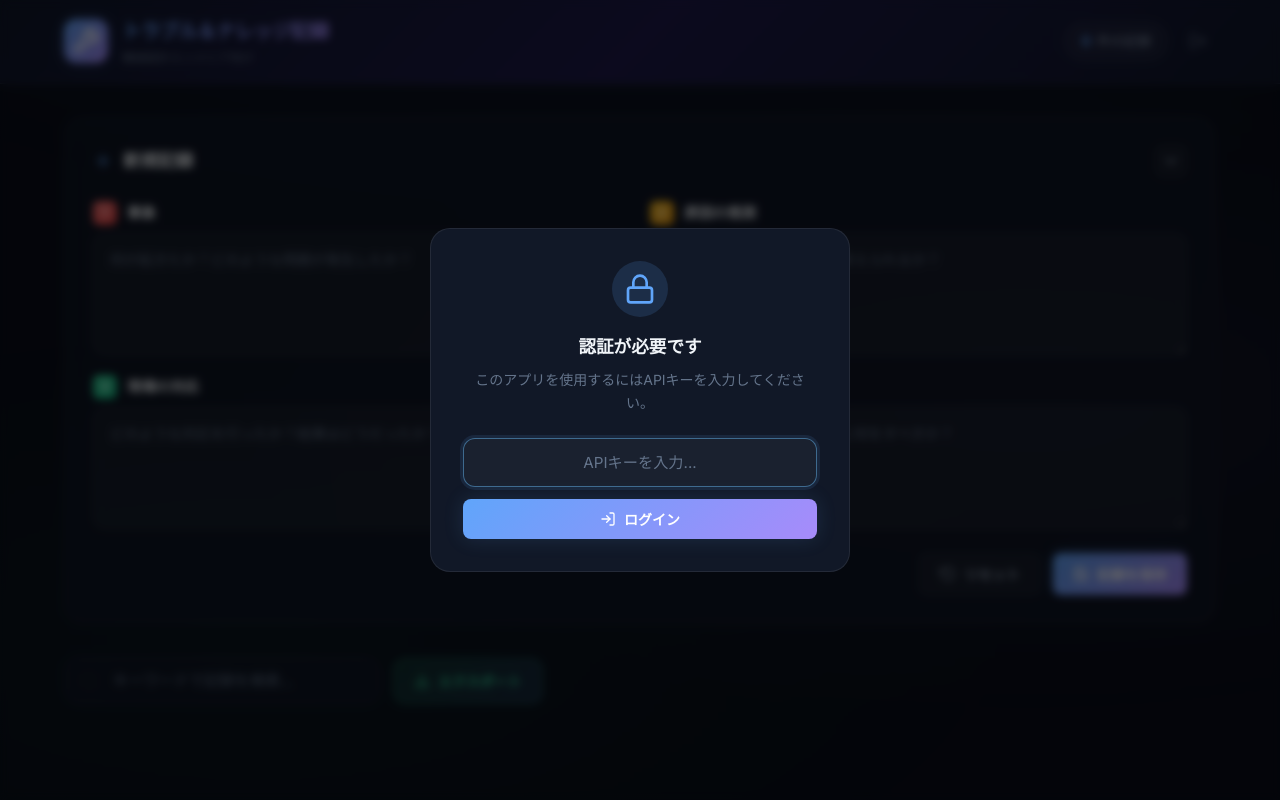
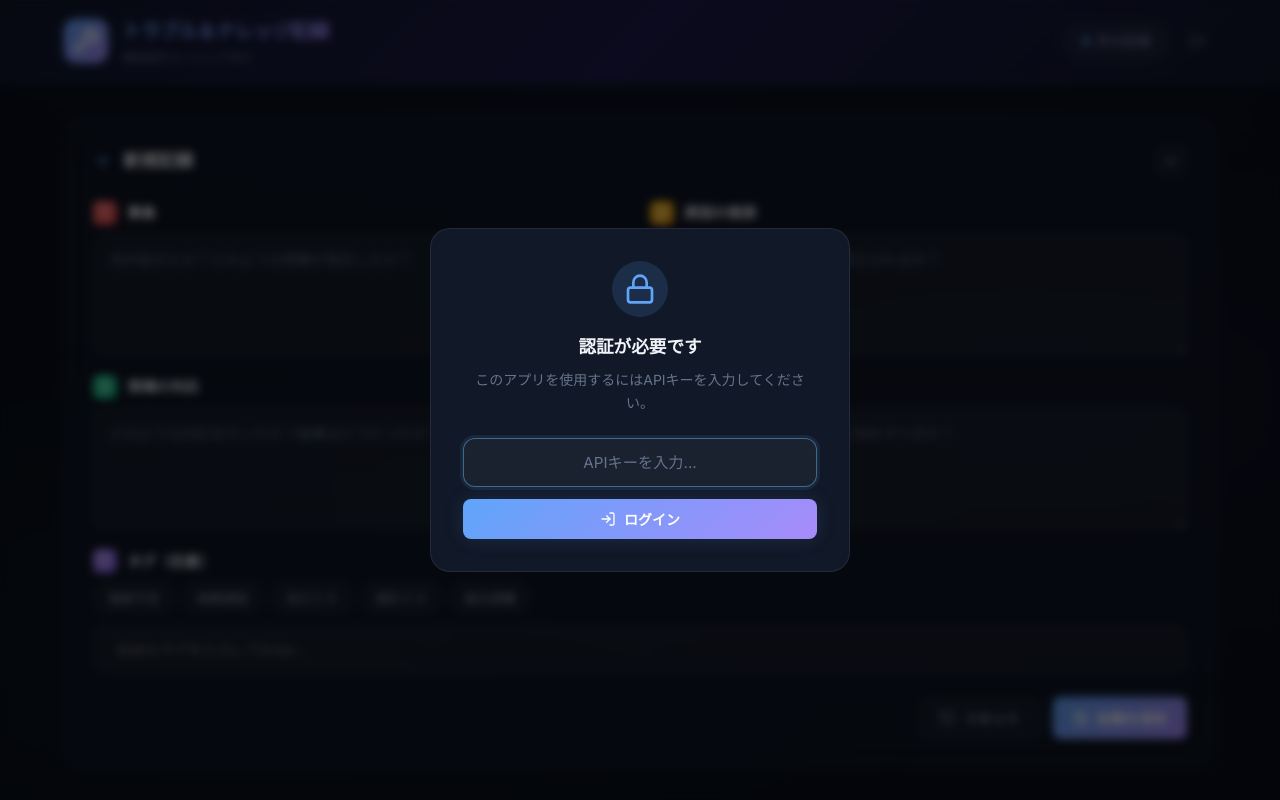
Before and after one commit to trouble-knowledge-app/trouble-knowledge-app, a Flask app: page / in a window 1280 px wide. Run offline with Flask 3, Linux system fonts and the light colour scheme.

Commit message:
feat: add tagging system and enhanced search

```diff
--- a/app.py
+++ b/app.py
@@ -59,6 +59,11 @@ def init_db():
         )
     """
     )
+    # マイグレーション: tagsカラム追加 (すでに存在する場合は無視)
+    try:
+        conn.execute("ALTER TABLE records ADD COLUMN tags TEXT DEFAULT ''")
+    except sqlite3.OperationalError:
+        pass
     conn.commit()
     conn.close()
 
@@ -149,9 +154,10 @@ def get_records():
                OR cause LIKE ?
                OR response LIKE ?
                OR future_note LIKE ?
+               OR tags LIKE ?
             ORDER BY created_at DESC
             """,
-            (search, search, search, search),
+            (search, search, search, search, search),
         ).fetchall()
     else:
         rows = conn.execute(
@@ -169,6 +175,7 @@ def get_records():
                 "cause": row["cause"],
                 "response": row["response"],
                 "future_note": row["future_note"],
+                "tags": row["tags"] if "tags" in row.keys() else "",
                 "created_at": row["created_at"],
             }
         )
@@ -190,6 +197,10 @@ def create_record():
     if not data:
         return jsonify({"error": "データが送信されていません"}), 400
 
+    tags = data.get("tags", "").strip()
+    if len(tags) > MAX_FIELD_LENGTH:
+        return jsonify({"error": f"tags は{MAX_FIELD_LENGTH}文字以内にしてください"}), 400
+
     required = ["phenomenon", "cause", "response", "future_note"]
     for field in required:
         value = data.get(field, "")
@@ -203,14 +214,15 @@ def create_record():
     conn = get_db()
     cursor = conn.execute(
         """
-        INSERT INTO records (phenomenon, cause, response, future_note)
-        VALUES (?, ?, ?, ?)
+        INSERT INTO records (phenomenon, cause, response, future_note, tags)
+        VALUES (?, ?, ?, ?, ?)
         """,
         (
             data["phenomenon"].strip(),
             data["cause"].strip(),
             data["response"].strip(),
             data["future_note"].strip(),
+            tags,
         ),
     )
     conn.commit()
@@ -226,6 +238,7 @@ def create_record():
             "cause": row["cause"],
             "response": row["response"],
             "future_note": row["future_note"],
+            "tags": row["tags"] if "tags" in row.keys() else "",
             "created_at": row["created_at"],
         }
     ), 201
@@ -268,9 +281,10 @@ def export_records():
                OR cause LIKE ?
                OR response LIKE ?
                OR future_note LIKE ?
+               OR tags LIKE ?
             ORDER BY created_at DESC
             """,
-            (search, search, search, search),
+            (search, search, search, search, search),
         ).fetchall()
     else:
         rows = conn.execute(
@@ -288,6 +302,7 @@ def export_records():
                 "cause": row["cause"],
                 "response": row["response"],
                 "future_note": row["future_note"],
+                "tags": row["tags"] if "tags" in row.keys() else "",
                 "created_at": row["created_at"],
             }
         )
@@ -314,6 +329,8 @@ def export_records():
         for i, r in enumerate(records, 1):
             lines.append("=" * 52)
             lines.append(f"  記録 #{i}  |  {r['created_at']}")
+            if r["tags"]:
+                lines.append(f"  タグ: {r['tags']}")
             lines.append("=" * 52)
             lines.append(f"【事象】\n{r['phenomenon']}\n")
             lines.append(f"【原因の推測】\n{r['cause']}\n")
@@ -337,7 +354,7 @@ def export_records():
         output.write(b"\xef\xbb\xbf")
         wrapper = io.TextIOWrapper(output, encoding="utf-8", newline="")
         writer = csv.writer(wrapper)
-        writer.writerow(["ID", "事象", "原因の推測", "現場の対応", "未来の自分への指示", "記録日時"])
+        writer.writerow(["ID", "事象", "原因の推測", "現場の対応", "未来の自分への指示", "タグ", "記録日時"])
         for r in records:
             writer.writerow([
                 r["id"],
@@ -345,6 +362,7 @@ def export_records():
                 r["cause"],
                 r["response"],
                 r["future_note"],
+                r["tags"],
                 r["created_at"],
             ])
         wrapper.flush()
--- a/static/css/style.css
+++ b/static/css/style.css
@@ -458,6 +458,56 @@ body::before {
     color: var(--accent-red);
 }
 
+/* --- タグUI --- */
+.form-group-full { grid-column: 1 / -1; }
+.label-icon-tags { background: linear-gradient(135deg, #a78bfa, #8b5cf6); }
+.tags-container { display: flex; flex-direction: column; gap: 12px; }
+.suggested-tags { display: flex; flex-wrap: wrap; gap: 8px; }
+.tag-btn {
+    padding: 6px 14px; border-radius: 999px; font-size: 0.8rem; font-weight: 500;
+    color: var(--text-secondary); background: var(--bg-glass);
+    border: 1px solid var(--border-color); cursor: pointer;
+    transition: all var(--transition-fast);
+}
+.tag-btn:hover { background: var(--bg-glass-hover); color: var(--text-primary); }
+.tag-btn.active {
+    background: var(--accent-purple-glow); color: var(--accent-purple);
+    border-color: rgba(167, 139, 250, 0.4);
+}
+.tags-input-wrapper {
+    display: flex; flex-wrap: wrap; align-items: center; gap: 8px;
+    padding: 10px; background: var(--bg-glass); border: 1px solid var(--border-color);
+    border-radius: var(--radius-md); transition: all var(--transition-fast);
+}
+.tags-input-wrapper:focus-within { border-color: var(--border-focus); box-shadow: 0 0 0 3px rgba(96, 165, 250, 0.1); }
+.selected-tags { display: flex; flex-wrap: wrap; gap: 6px; }
+.tag-badge {
+    display: inline-flex; align-items: center; gap: 6px;
+    padding: 6px 12px; background: var(--accent-purple-glow);
+    color: var(--accent-purple); border-radius: 999px;
+    font-size: 0.75rem; font-weight: 600; letter-spacing: 0.02em;
+}
+.tag-removable button {
+    background: transparent; border: none; color: inherit;
+    cursor: pointer; display: flex; align-items: center; justify-content: center;
+    padding: 0; opacity: 0.7; transition: opacity var(--transition-fast);
+}
+.tag-removable button:hover { opacity: 1; }
+#tag-input-field {
+    flex: 1; min-width: 140px; border: none; background: transparent;
+    color: var(--text-primary); font-family: var(--font-sans); font-size: 0.9rem;
+    padding: 4px; outline: none;
+}
+.card-tags { display: flex; flex-wrap: wrap; gap: 8px; grid-column: 1 / -1; margin-bottom: 8px; padding-bottom: 8px; border-bottom: 1px dashed var(--border-color); }
+.record-tag {
+    cursor: pointer; transition: all var(--transition-fast);
+    background: var(--bg-glass); border: 1px solid var(--border-color); color: var(--text-secondary);
+}
+.record-tag:hover {
+    background: var(--accent-purple-glow); color: var(--accent-purple);
+    border-color: rgba(167, 139, 250, 0.4); transform: translateY(-1px);
+}
+
 @media (max-width: 768px) {
     .header-inner { padding: 12px 16px; }
     .logo h1 { font-size: 1rem; }
--- a/static/js/app.js
+++ b/static/js/app.js
@@ -19,6 +19,13 @@ document.addEventListener("DOMContentLoaded", () => {
   const formToggle = document.getElementById("form-toggle");
   const exportBtn = document.getElementById("export-btn");
   const exportDropdown = document.getElementById("export-dropdown");
+
+  // タグ関連
+  const tagsHidden = document.getElementById("tags-hidden");
+  const tagInputField = document.getElementById("tag-input-field");
+  const selectedTagsContainer = document.getElementById("selected-tags");
+  const suggestedTags = document.querySelectorAll(".suggest-tag");
+  let currentTags = [];
 
   // 認証関連
   const authModal = document.getElementById("auth-modal");
@@ -140,6 +147,62 @@ document.addEventListener("DOMContentLoaded", () => {
     showAuthModal();
   }
 
+  // --- タグ管理 ---
+  function updateTagsUI() {
+    selectedTagsContainer.innerHTML = "";
+    currentTags.forEach(tag => {
+      const span = document.createElement("span");
+      span.className = "tag-badge tag-removable";
+      span.textContent = tag;
+      const removeBtn = document.createElement("button");
+      removeBtn.innerHTML = `<svg width="12" height="12" viewBox="0 0 24 24" fill="none" stroke="currentColor" stroke-width="2" stroke-linecap="round" stroke-linejoin="round"><line x1="18" y1="6" x2="6" y2="18"></line><line x1="6" y1="6" x2="18" y2="18"></line></svg>`;
+      removeBtn.type = "button";
+      removeBtn.onclick = () => {
+        currentTags = currentTags.filter(t => t !== tag);
+        updateTagsUI();
+      };
+      span.appendChild(removeBtn);
+      selectedTagsContainer.appendChild(span);
+    });
+    tagsHidden.value = currentTags.join(",");
+
+    suggestedTags.forEach(btn => {
+      if (currentTags.includes(btn.dataset.tag)) {
+        btn.classList.add("active");
+      } else {
+        btn.classList.remove("active");
+      }
+    });
+  }
+
+  suggestedTags.forEach(btn => {
+    btn.addEventListener("click", () => {
+      const tag = btn.dataset.tag;
+      if (currentTags.includes(tag)) {
+        currentTags = currentTags.filter(t => t !== tag);
+      } else {
+        currentTags.push(tag);
+      }
+      updateTagsUI();
+    });
+  });
+
+  tagInputField.addEventListener("keydown", (e) => {
+    // フォーム送信を防ぐ
+    if (e.key === "Enter") {
+      e.preventDefault();
+    }
+    if (e.key === "Enter" || e.key === ",") {
+      e.preventDefault();
+      const tag = tagInputField.value.replace(/,/g, '').trim();
+      if (tag && !currentTags.includes(tag)) {
+        currentTags.push(tag);
+        updateTagsUI();
+      }
+      tagInputField.value = "";
+    }
+  });
+
   // エクスポートボタン
   exportBtn.addEventListener("click", (e) => {
     e.stopPropagation();
@@ -254,6 +317,7 @@ document.addEventListener("DOMContentLoaded", () => {
       cause: document.getElementById("cause").value.trim(),
       response: document.getElementById("response").value.trim(),
       future_note: document.getElementById("future_note").value.trim(),
+      tags: tagsHidden.value
     };
     if (!data.phenomenon || !data.cause || !data.response || !data.future_note) {
       showToast("すべての項目を入力してください。", "error");
@@ -270,6 +334,8 @@ document.addEventListener("DOMContentLoaded", () => {
       });
       if (!res.ok) { const err = await res.json(); throw new Error(err.error || "保存に失敗しました。"); }
       recordForm.reset();
+      currentTags = [];
+      updateTagsUI();
       showToast("記録を保存しました！", "success");
       loadRecords();
     } catch (err) { showToast(err.message, "error"); }
@@ -324,6 +390,14 @@ document.addEventListener("DOMContentLoaded", () => {
     recordsContainer.querySelectorAll("[data-delete-id]").forEach((btn) => {
       btn.addEventListener("click", () => { deleteTargetId = btn.dataset.deleteId; deleteModal.style.display = "flex"; });
     });
+    recordsContainer.querySelectorAll(".record-tag").forEach((badge) => {
+      badge.addEventListener("click", () => {
+        searchInput.value = badge.dataset.search;
+        searchClear.style.display = "flex";
+        loadRecords(badge.dataset.search);
+        recordsContainer.scrollIntoView({ behavior: 'smooth' });
+      });
+    });
   }
 
   function createRecordCard(record, query, index) {
@@ -336,6 +410,9 @@ document.addEventListener("DOMContentLoaded", () => {
       const regex = new RegExp(`(${escapeRegex(escapedQuery)})`, "gi");
       return escaped.replace(regex, "<mark>$1</mark>");
     };
+    const tagsHtml = record.tags ? record.tags.split(",").map(tag =>
+      `<span class="tag-badge record-tag" data-search="${escapeHtml(tag.trim())}" title="このタグで検索">${escapeHtml(tag.trim())}</span>`
+    ).join("") : "";
     return `
       <div class="record-card" style="animation-delay: ${delay}s">
         <div class="card-header">
@@ -348,6 +425,7 @@ document.addEventListener("DOMContentLoaded", () => {
           </button>
         </div>
         <div class="card-body">
+          ${tagsHtml ? `<div class="card-tags">${tagsHtml}</div>` : ""}
           <div class="card-field card-field-phenomenon"><div class="card-field-label"><span class="dot dot-phenomenon"></span>事象</div><div class="card-field-text">${highlight(record.phenomenon)}</div></div>
           <div class="card-field card-field-cause"><div class="card-field-label"><span class="dot dot-cause"></span>原因の推測</div><div class="card-field-text">${highlight(record.cause)}</div></div>
           <div class="card-field card-field-response"><div class="card-field-label"><span class="dot dot-response"></span>現場の対応</div><div class="card-field-text">${highlight(record.response)}</div></div>
--- a/templates/index.html
+++ b/templates/index.html
@@ -116,6 +116,28 @@
                             未来の自分への指示
                         </label>
                         <textarea id="future_note" name="future_note" rows="4" placeholder="次回同じ事象が起きた場合に何をすべきか？" required maxlength="5000"></textarea>
+                    </div>
+                    <div class="form-group form-group-full">
+                        <label>
+                            <span class="label-icon label-icon-tags">
+                                <svg width="14" height="14" viewBox="0 0 24 24" fill="none" stroke="currentColor" stroke-width="2" stroke-linecap="round" stroke-linejoin="round"><path d="M20.59 13.41l-7.17 7.17a2 2 0 0 1-2.83 0L2 12V2h10l8.59 8.59a2 2 0 0 1 0 2.82z"></path><line x1="7" y1="7" x2="7.01" y2="7"></line></svg>
+                            </span>
+                            タグ（任意）
+                        </label>
+                        <div class="tags-container">
+                            <div class="suggested-tags" id="suggested-tags">
+                                <button type="button" class="tag-btn suggest-tag" data-tag="強度不足">強度不足</button>
+                                <button type="button" class="tag-btn suggest-tag" data-tag="納期遅延">納期遅延</button>
+                                <button type="button" class="tag-btn suggest-tag" data-tag="加工ミス">加工ミス</button>
+                                <button type="button" class="tag-btn suggest-tag" data-tag="設計ミス">設計ミス</button>
+                                <button type="button" class="tag-btn suggest-tag" data-tag="組立困難">組立困難</button>
+                            </div>
+                            <div class="tags-input-wrapper">
+                                <div id="selected-tags" class="selected-tags"></div>
+                                <input type="text" id="tag-input-field" placeholder="自由なタグを入力してEnter...">
+                            </div>
+                        </div>
+                        <input type="hidden" id="tags-hidden" name="tags" value="">
                     </div>
                 </div>
                 <div class="form-actions">
```
Also changed, not shown: docs/feature_additions/implementation_plan.md (added, +30 -0 lines), docs/feature_additions/task.md (added, +16 -0 lines).
